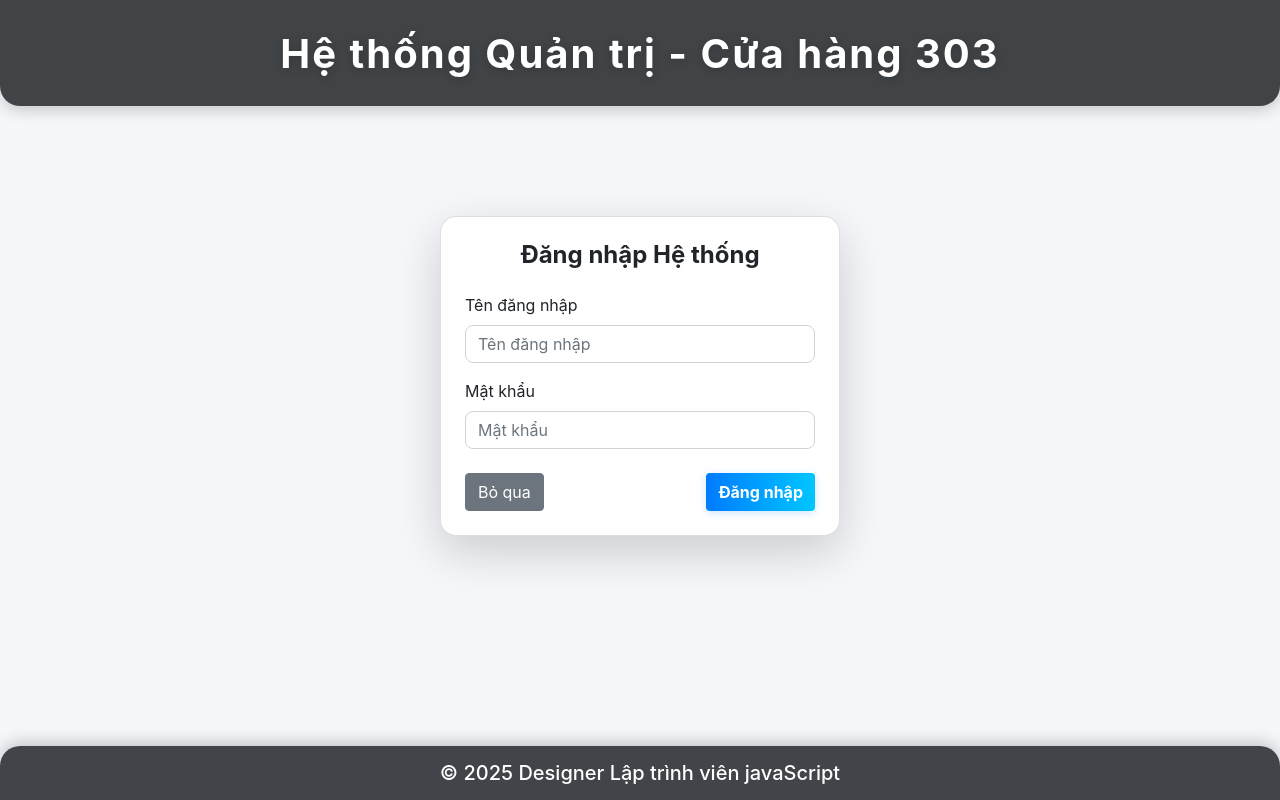
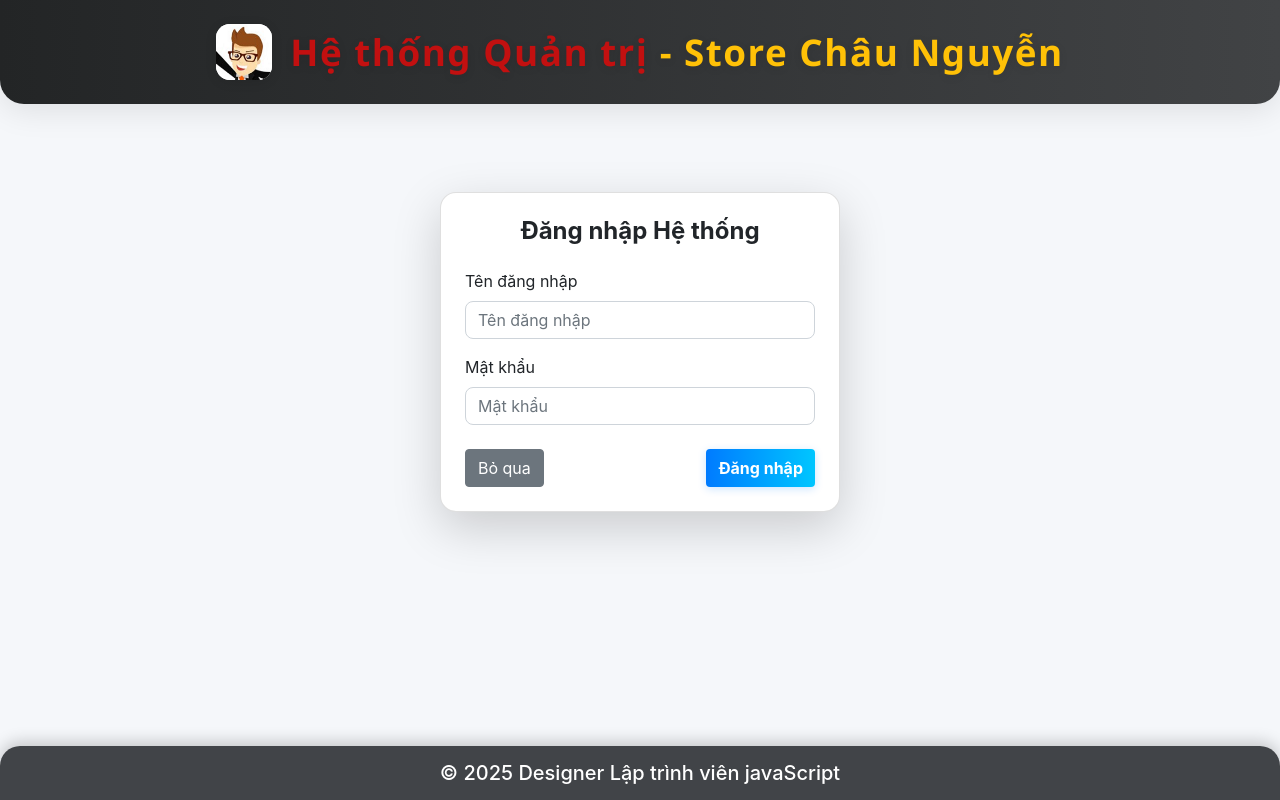
Before and after one commit to ngjoe454519/Shop303_admin, a plain HTML site: page index.html in a window 1280 px wide. Drawn offline with nearby package versions, Linux system fonts and the light colour scheme.

Commit message:
Update index.html

```diff
--- a/index.html
+++ b/index.html
@@ -13,8 +13,11 @@
   <body>
     <div class="container-fluid">
         <div class="row">
-            <div class="col-12 header text-white text-center">
-                <h1 style="font-weight: 700; letter-spacing: 2px; text-shadow: 0 2px 8px rgba(0,0,0,0.2);">Hệ thống Quản trị - Cửa hàng 303</h1>
+            <div class="col-12 text-center py-4 mb-2 admin-header">
+                <div class="d-flex flex-column flex-md-row align-items-center justify-content-center">
+                    <img src="images/user.png" alt="Logo" style="width:56px;height:56px;border-radius:14px;box-shadow:0 2px 12px rgba(0,0,0,0.10);margin-right:18px;background:#fff;" class="mb-3 mb-md-0">
+                    <h1 class="mb-0 admin-title">Hệ thống Quản trị <span class="font-weight-bold" style="color:#ffc107;">- Store Châu Nguyễn</span></h1>
+                </div>
             </div>
         </div>
     </div>
```
